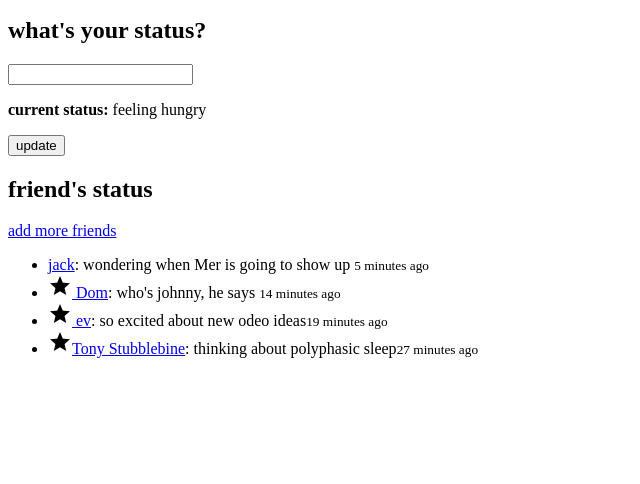
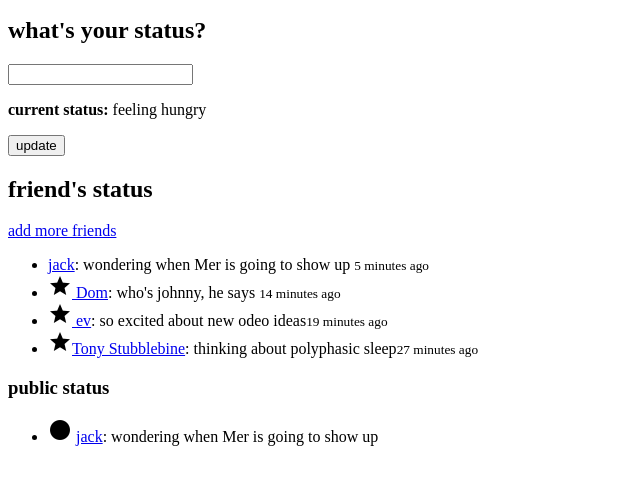
Before and after one commit to hannasophian/html-twitter-base, a website: page index.html in a window 1280 px wide. Shown: the part 88-572 px from the top of the page, without its empty margins (0-640 px from the left). Drawn offline with Linux system fonts and the light colour scheme.

Commit message:
committed changes whoops

```diff
--- a/index.html
+++ b/index.html
@@ -51,6 +51,16 @@
           </li>
         </ul>
       </section>
+      <!-- Public Status -->
+      <section>
+        <h3>public status</h3>
+        <ul>
+          <li>
+            <span class="material-icons">circle</span> <a href="#">jack</a>:
+            wondering when Mer is going to show up
+          </li>
+        </ul>
+      </section>
     </main>
   </body>
 </html>
```
